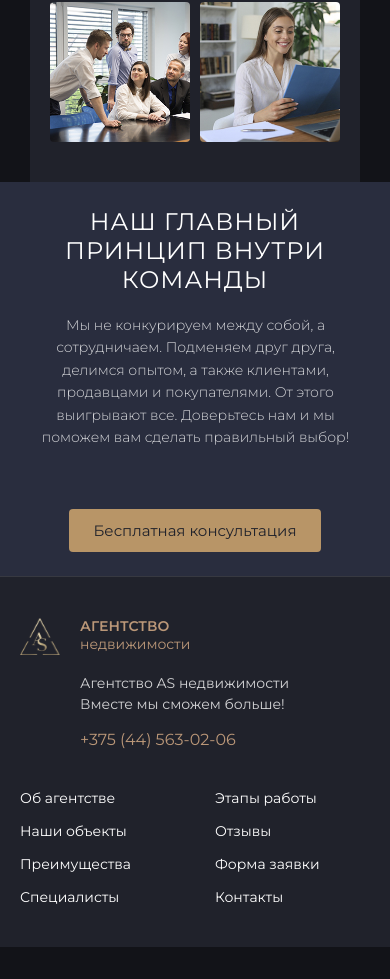
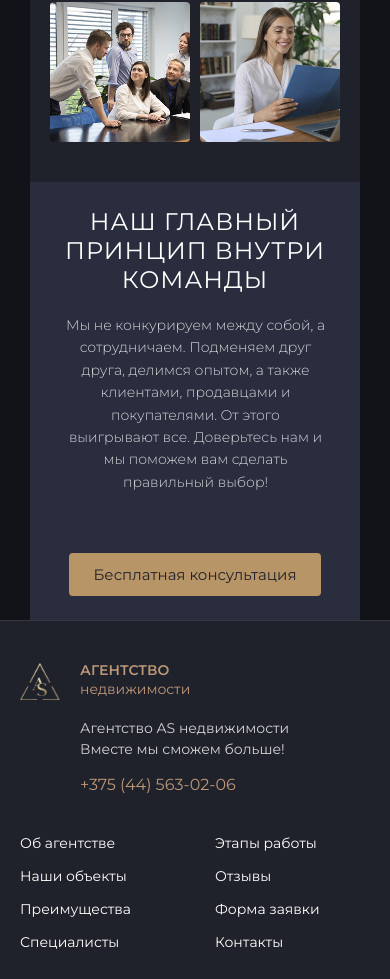
Before and after one commit to Max-Semian/realty_app, a Next.js app: page /realty_app/about-us in a window 390 px wide. Shown: the part 3600-4579 px from the top of the page. Before the commit the page ends 4547 px from the top, so only its background shows below. Built offline with nearby package versions, Linux system fonts and the light colour scheme.

Commit message:
Update PrincipSection.module.css

```diff
--- a/src/components/PrincipSection/PrincipSection.module.css
+++ b/src/components/PrincipSection/PrincipSection.module.css
@@ -97,6 +97,8 @@
   .container {
     padding: 30px 20px 40px; /* Reduced top padding on mobile */
     margin-top: 0px !important; /* Further reduced on mobile */
+    margin-left: 30px !important;
+    margin-right: 30px !important;
   }
 
   .title {
```
